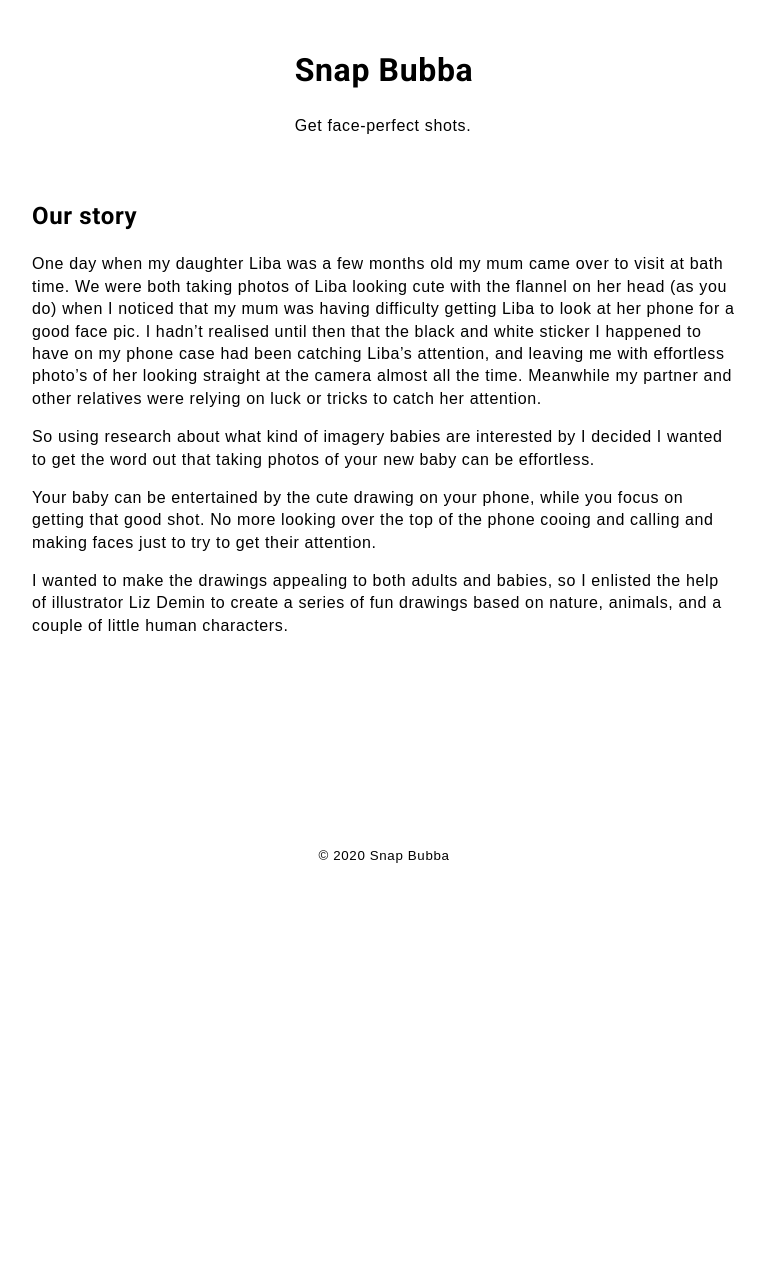
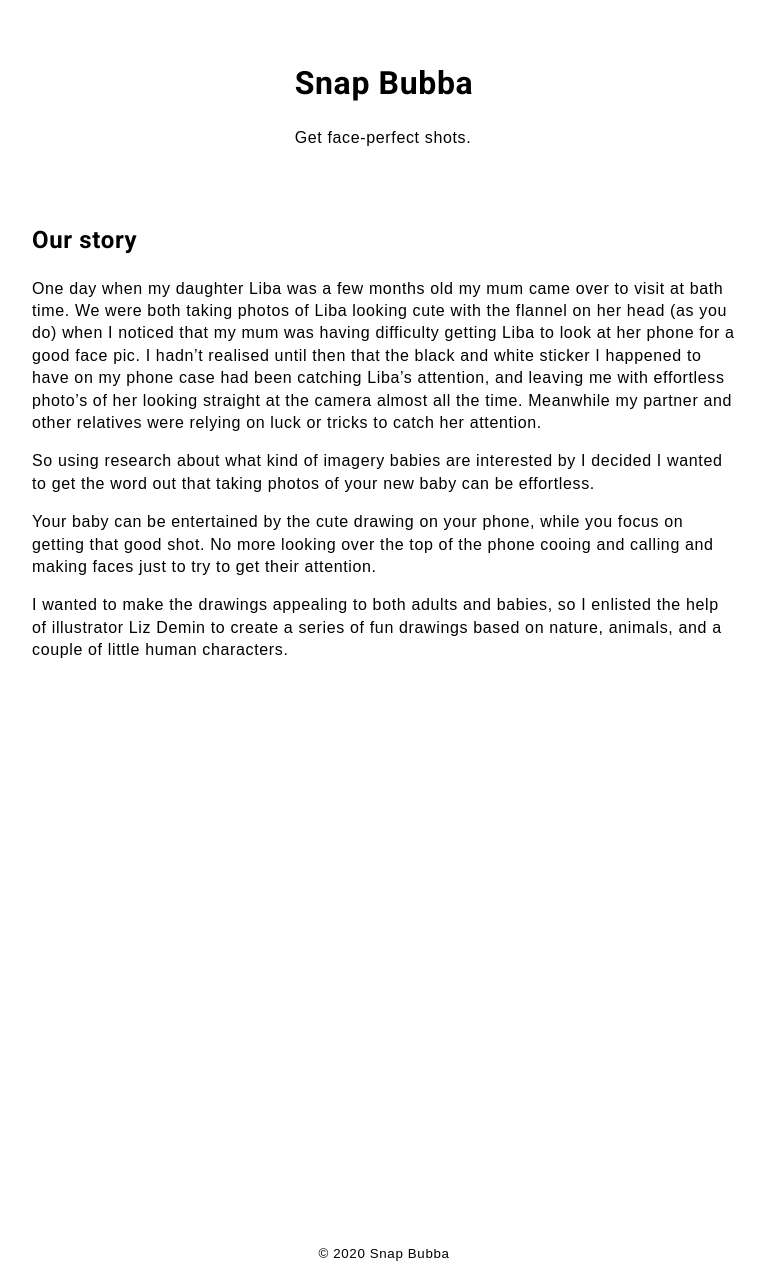
Before and after one commit to snapbubba/snapbubba.github.io, a Jekyll site: the page built from index.md, in a window 1280 px wide. Shown: the whole page, without its empty margins (256-1021 px from the left). Built offline with Jekyll 4.4.1, drawn with Linux system fonts in a browser that asks for light colours; our own code applies the rules of GitHub Pages for plain Markdown files; a script that is not in the unit is left out; before the commit the page ends 900 px from its top, so only the background shows below that.

Commit message:
Update sizes

```diff
--- a/assets/css/style.scss
+++ b/assets/css/style.scss
@@ -27,11 +27,11 @@
         .wrapper {
             display: grid;
             width: 100vw;
-            height: 100%;
+            height: 100vw;
             justify-content: center;
             align-content: center;
             grid-template-columns: 1fr;
-            grid-template-rows: 20% 70% 10%;
+            grid-template-rows: minmax(2rem, 1fr) minmax(4rem, 5fr) minmax(1rem, auto);
             grid-template-areas:
                 "head"
                 "main"
```
